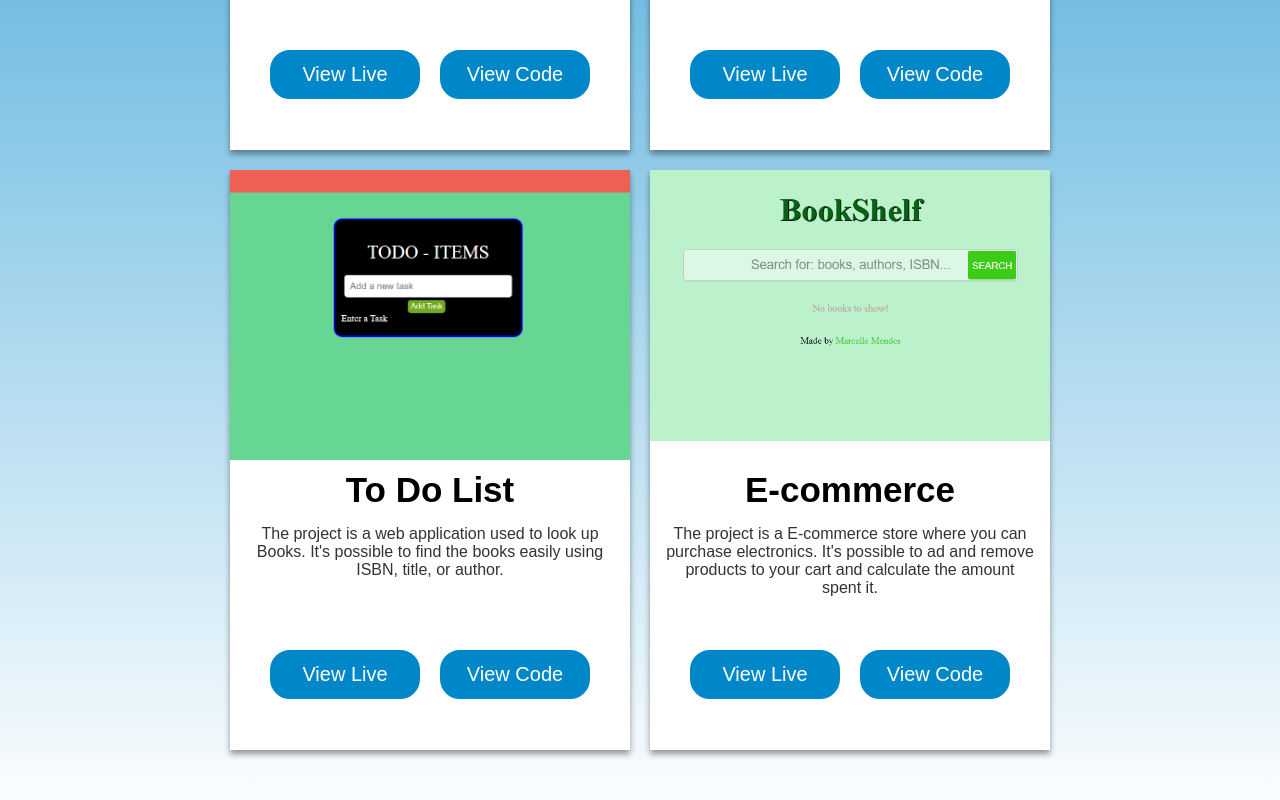
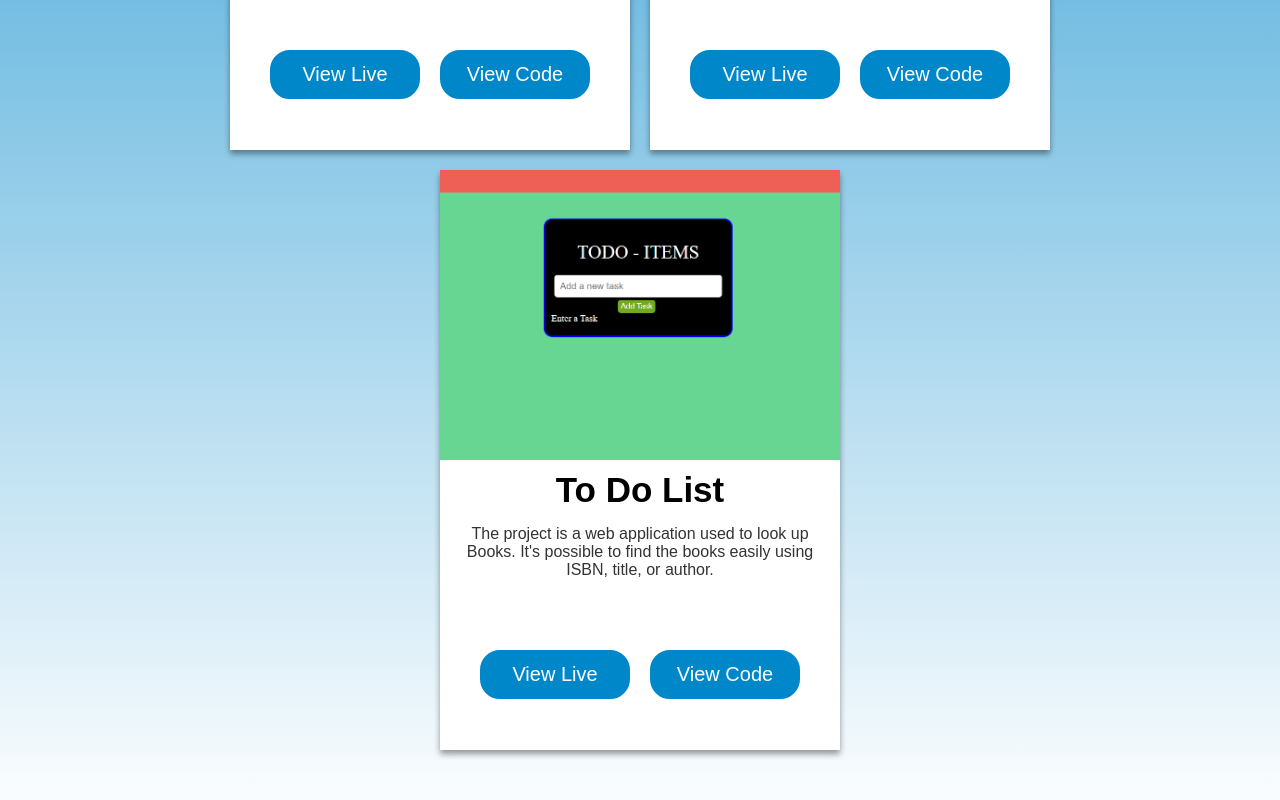
Before and after one commit to marcelleemendess/portfolio-marcelle, a Next.js app: page /projects in a window 1280 px wide. Shown: the part 698-1498 px from the top of the page. Built offline with nearby package versions, Linux system fonts and the light colour scheme.

Commit message:
ecommerce picture

```diff
--- a/public/data.js
+++ b/public/data.js
@@ -3,8 +3,8 @@ export const projectData = [
         projectName: "E-commerce",
         description:"The project is a E-commerce store where you can purchase electronics. It's possible to ad and remove products to your cart and calculate the amount spent it.",
         codeLink:"https://github.com/marcelleemendess/ecommerce",
-        liveLink: "https://ecommerce-amber-omega.vercel.app/",
-        img: "bookshelf.png"
+        liveLink: "https://competent-mayer-1fd506.netlify.app/",
+        img: "ecommerce.png"
     },
      {   id: "2",
         projectName: "Bookshelf",
@@ -21,14 +21,6 @@ export const projectData = [
         liveLink: "https://todolist-five-teal.vercel.app/",
         img: "todo.png"
 
-    },
-    {
-       id: "4",
-        projectName: "E-commerce",
-        description:"The project is a E-commerce store where you can purchase electronics. It's possible to ad and remove products to your cart and calculate the amount spent it.",
-        codeLink:"https://github.com/marcelleemendess/ecommerce",
-        liveLink: "https://ecommerce-amber-omega.vercel.app/",
-        img: "bookshelf.png"
     }
 
 ]
```
Also changed, not shown: styles/Home.module.css (+0 -9 lines), public/img/ecommerce.png (added).
